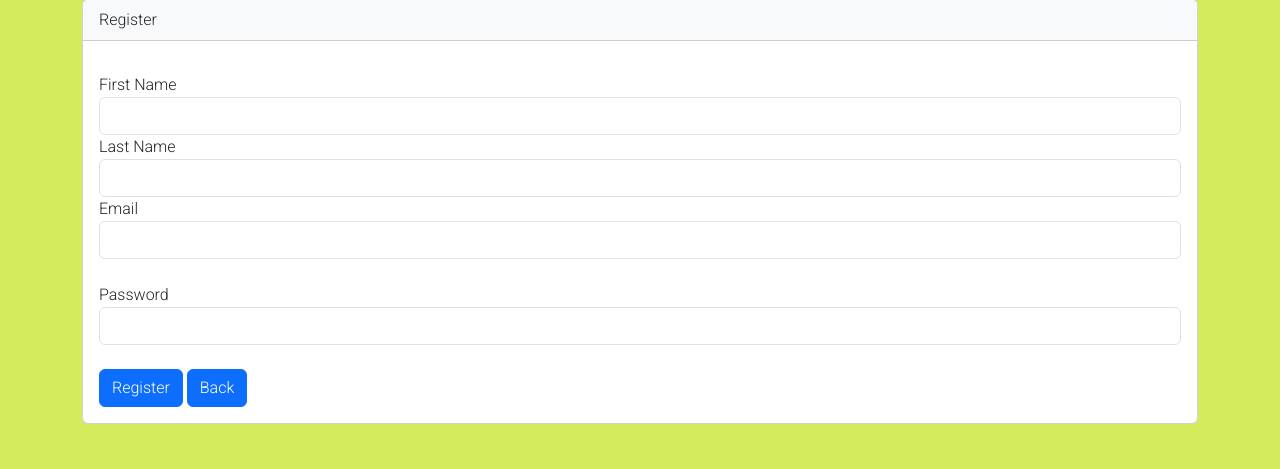
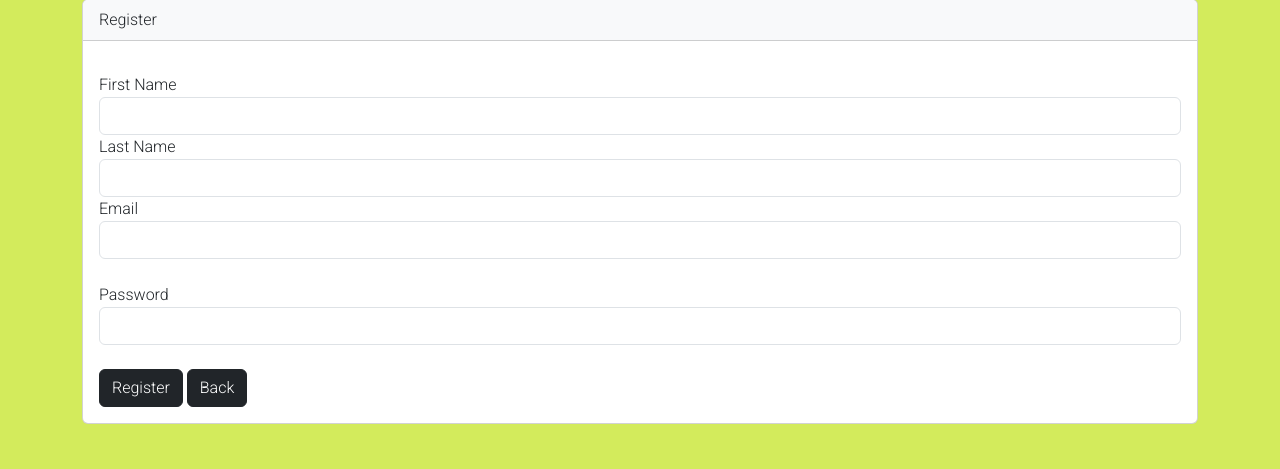
Before and after one commit to KagisoKat/hotel-booking-app, a PHP site: page /cms-register-cms.php in a window 1280 px wide. Shown: the part 123-592 px from the top of the page. Run offline with PHP 8.4, Linux system fonts and the light colour scheme; data that the repository does not hold is empty.

Commit message:
more bug fixes

```diff
--- a/cms-hotels.php
+++ b/cms-hotels.php
@@ -49,7 +49,7 @@
     <div class="content">
         <form method="post" name="searchForm" action="cms-hotels.php?sorting=<?php echo $hotelSorting; ?>">
             <input type="text" name="searchText" class="form-control mt-2" />
-            <button name="search" type="submit" class="btn btn-primary mt-3 mb-2">Search</button>
+            <button name="search" type="submit" class="btn btn-dark mt-3 mb-2">Search</button>
         </form>
     </div>
 
@@ -63,7 +63,7 @@
     </div>
 <div class="container">
     <div class="content">
-        <a href="cms-registerhotel.php"><button name="register" type="button" class="btn btn-primary mt-3 mb-2">Register Hotel</button></a>
+        <a href="cms-registerhotel.php"><button name="register" type="button" class="btn btn-dark mt-3 mb-2">Register Hotel</button></a>
     </div>
 <div>
 
@@ -72,7 +72,7 @@
         <th>ID</th>
         <th>Hotel Name</th>
         <th>Hotel Address</th>
-        <th>Hotel Rating</th>
+        <th>Hotel Star Rating</th>
         <th>Edit</th>
         <th>Delete</th>
     </tr>
--- a/cms-register-cms.php
+++ b/cms-register-cms.php
@@ -62,8 +62,8 @@
                     <input required type="password" name="staffPassword" class="form-control" />
                 </div>
                 <br />
-                <button name="register" type="submit" class="btn btn-primary">Register</button>
-                <a href="<?php echo $_SERVER['HTTP_REFERER']; ?>"><button name="register" type="button" class="btn btn-primary">Back</button>
+                <button name="register" type="submit" class="btn btn-dark">Register</button>
+                <a href="<?php echo $_SERVER['HTTP_REFERER']; ?>"><button name="register" type="button" class="btn btn-dark">Back</button>
             </form>
         </div>
     </div>
--- a/cms-registerhotel.php
+++ b/cms-registerhotel.php
@@ -41,7 +41,7 @@
                 </div>
                 <br />
                 <div class="form-group">
-                    <button name="register" type="submit" class="btn btn-primary">Register Hotel</button>
+                    <button name="register" type="submit" class="btn btn-dark">Register Hotel</button>
                 </div>
             </form>
         </div>
```
